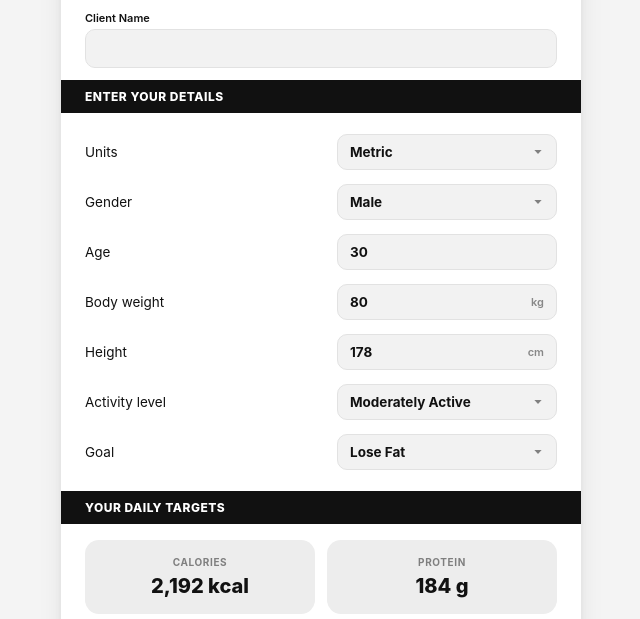
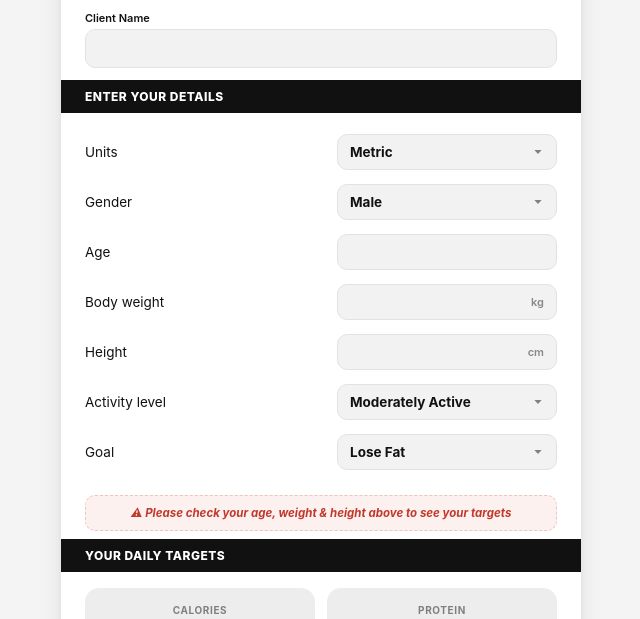
Before and after one commit to HeavyHouse-Links/macro-calculator, a plain HTML site: page index.html in a window 1280 px wide. Shown: the part 160-779 px from the top of the page, without its empty margins (319-959 px from the left). Drawn offline with Linux system fonts and the light colour scheme.

Commit message:
Clear default age/weight/height values for a clean blank-slate load

```diff
--- a/index.html
+++ b/index.html
@@ -392,19 +392,19 @@
     <div class="input-row">
       <label>Age</label>
       <div class="control-wrap">
-        <div class="pill"><input type="number" id="age" value="30" min="10" max="100"></div>
+        <div class="pill"><input type="number" id="age" value="" min="10" max="100"></div>
       </div>
     </div>
     <div class="input-row">
       <label>Body weight</label>
       <div class="control-wrap">
-        <div class="pill"><input type="number" id="weight" value="80" min="20" max="300" step="0.1"><span class="unit-inline" id="weightUnit">kg</span></div>
+        <div class="pill"><input type="number" id="weight" value="" min="20" max="300" step="0.1"><span class="unit-inline" id="weightUnit">kg</span></div>
       </div>
     </div>
     <div class="input-row">
       <label>Height</label>
       <div class="control-wrap">
-        <div class="pill"><input type="number" id="height" value="178" min="100" max="250"><span class="unit-inline" id="heightUnit">cm</span></div>
+        <div class="pill"><input type="number" id="height" value="" min="100" max="250"><span class="unit-inline" id="heightUnit">cm</span></div>
       </div>
     </div>
     <div class="input-row">
```
